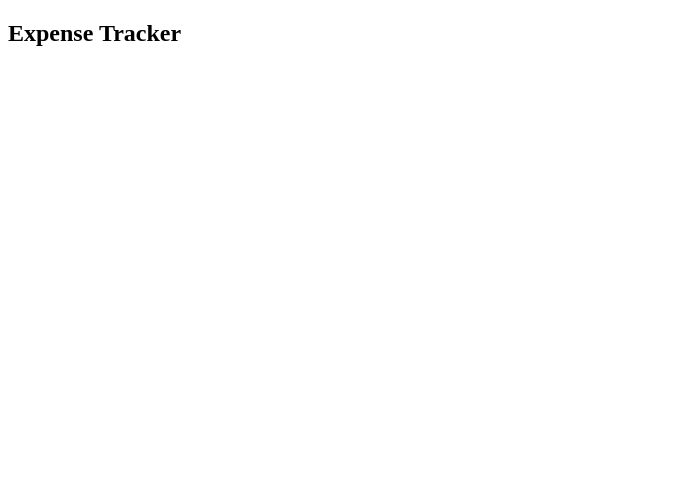
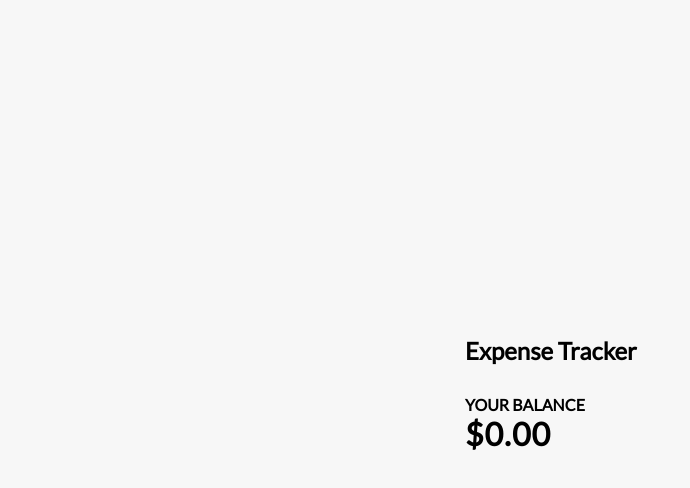
Before and after one commit to nuvallo/Expense-Tracker, a React (Create React App) app in the folder expense-tracker-app/: page / in a window 1280 px wide. Shown: the top 488 px of the page, without its empty margins (0-690 px from the left). Built offline with nearby package versions, Linux system fonts and the light colour scheme.

Commit message:
Balance Component

```diff
--- a/expense-tracker-app/src/App.css
+++ b/expense-tracker-app/src/App.css
@@ -0,0 +1,151 @@
+@import url("https://fonts.googleapis.com/css?family=Lato&display=swap");
+
+:root {
+  --box-shadow: 0 1px 3px rgba(0, 0, 0, 0.12), 0 1px 2px rgba(0, 0, 0, 0.24);
+}
+
+* {
+  box-sizing: border-box;
+}
+
+body {
+  background-color: #f7f7f7;
+  display: flex;
+  flex-direction: column;
+  align-items: center;
+  justify-content: center;
+  min-height: 100vh;
+  margin: 0;
+  font-family: "Lato", sans-serif;
+}
+
+.container {
+  margin: 30px auto;
+  width: 350px;
+}
+
+h1 {
+  letter-spacing: 1px;
+  margin: 0;
+}
+
+h3 {
+  border-bottom: 1px solid #bbb;
+  padding-bottom: 10px;
+  margin: 40px 0 10px;
+}
+
+h4 {
+  margin: 0;
+  text-transform: uppercase;
+}
+
+.inc-exp-container {
+  background-color: #fff;
+  box-shadow: var(--box-shadow);
+  padding: 20px;
+  display: flex;
+  justify-content: space-between;
+  margin: 20px 0;
+}
+
+.inc-exp-container > div {
+  flex: 1;
+  text-align: center;
+}
+
+.inc-exp-container > div:first-of-type {
+  border-right: 1px solid #dedede;
+}
+
+.money {
+  font-size: 20px;
+  letter-spacing: 1px;
+  margin: 5px 0;
+}
+
+.money.plus {
+  color: #2ecc71;
+}
+
+.money.minus {
+  color: #c0392b;
+}
+
+label {
+  display: inline-block;
+  margin: 10px 0;
+}
+
+input[type="text"],
+input[type="number"] {
+  border: 1px solid #dedede;
+  border-radius: 2px;
+  display: block;
+  font-size: 16px;
+  padding: 10px;
+  width: 100%;
+}
+
+.btn {
+  cursor: pointer;
+  background-color: #9c88ff;
+  box-shadow: var(--box-shadow);
+  color: #fff;
+  border: 0;
+  display: block;
+  font-size: 16px;
+  margin: 10px 0 30px;
+  padding: 10px;
+  width: 100%;
+}
+
+.btn:focus,
+.delete-btn:focus {
+  outline: 0;
+}
+
+.list {
+  list-style-type: none;
+  padding: 0;
+  margin-bottom: 40px;
+}
+
+.list li {
+  background-color: #fff;
+  box-shadow: var(--box-shadow);
+  color: #333;
+  display: flex;
+  justify-content: space-between;
+  position: relative;
+  padding: 10px;
+  margin: 10px 0;
+}
+
+.list li.plus {
+  border-right: 5px solid #2ecc71;
+}
+
+.list li.minus {
+  border-right: 5px solid #c0392b;
+}
+
+.delete-btn {
+  cursor: pointer;
+  background-color: #e74c3c;
+  border: 0;
+  color: #fff;
+  font-size: 20px;
+  line-height: 20px;
+  padding: 2px 5px;
+  position: absolute;
+  top: 50%;
+  left: 0;
+  transform: translate(-100%, -50%);
+  opacity: 0;
+  transition: opacity 0.3s ease;
+}
+
+.list li:hover .delete-btn {
+  opacity: 1;
+}
--- a/expense-tracker-app/src/App.js
+++ b/expense-tracker-app/src/App.js
@@ -1,10 +1,15 @@
 import React from "react";
+import "./App.css";
 import { Header } from "./components/Header";
+import { Balance } from "./components/Balance";
 
 function App() {
   return (
     <div>
       <Header />
+      <div className="container">
+        <Balance />
+      </div>
     </div>
   );
 }
--- /dev/null
+++ b/expense-tracker-app/src/components/Balance.js
@@ -0,0 +1,11 @@
+import React from "react";
+
+export const Balance = () => {
+  return (
+    <div>
+      <h4>Your Balance</h4>
+      {/* This will change */}
+      <h1 id="balance">$0.00</h1>
+    </div>
+  );
+};
```
